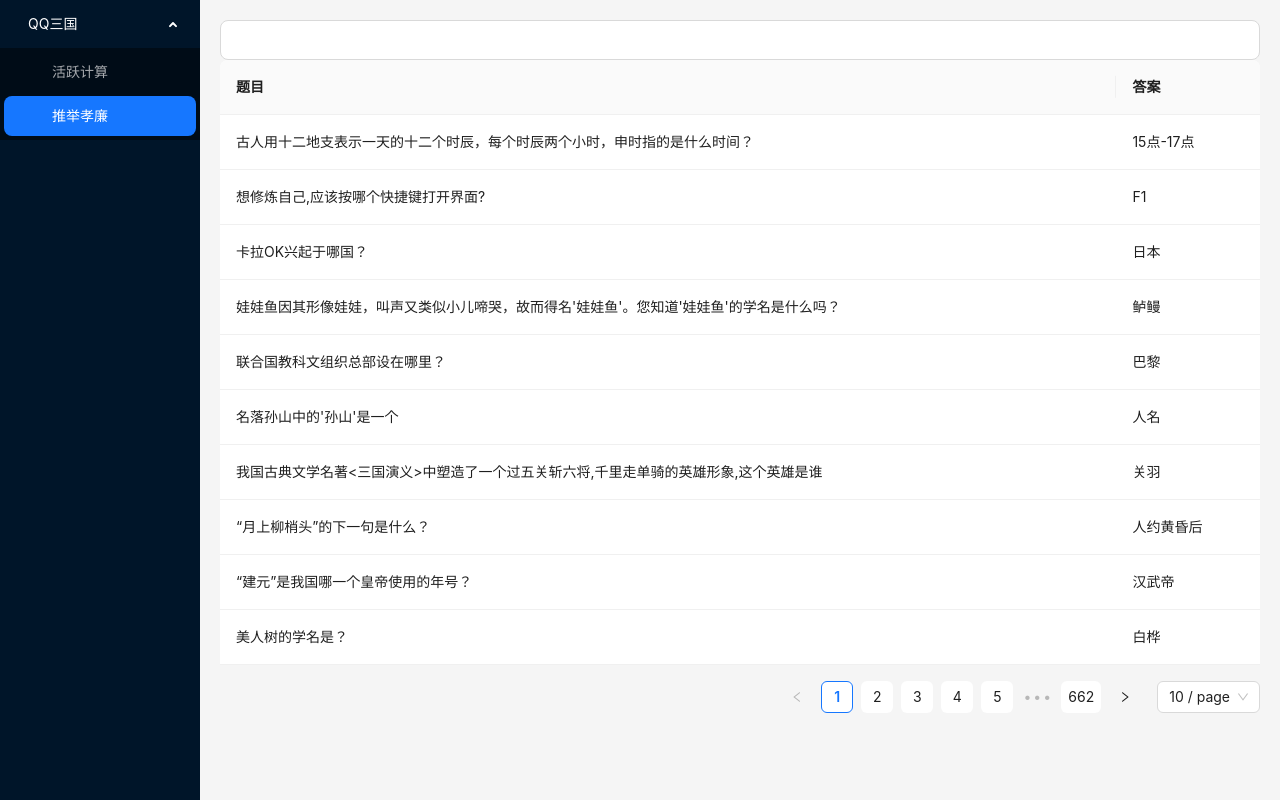
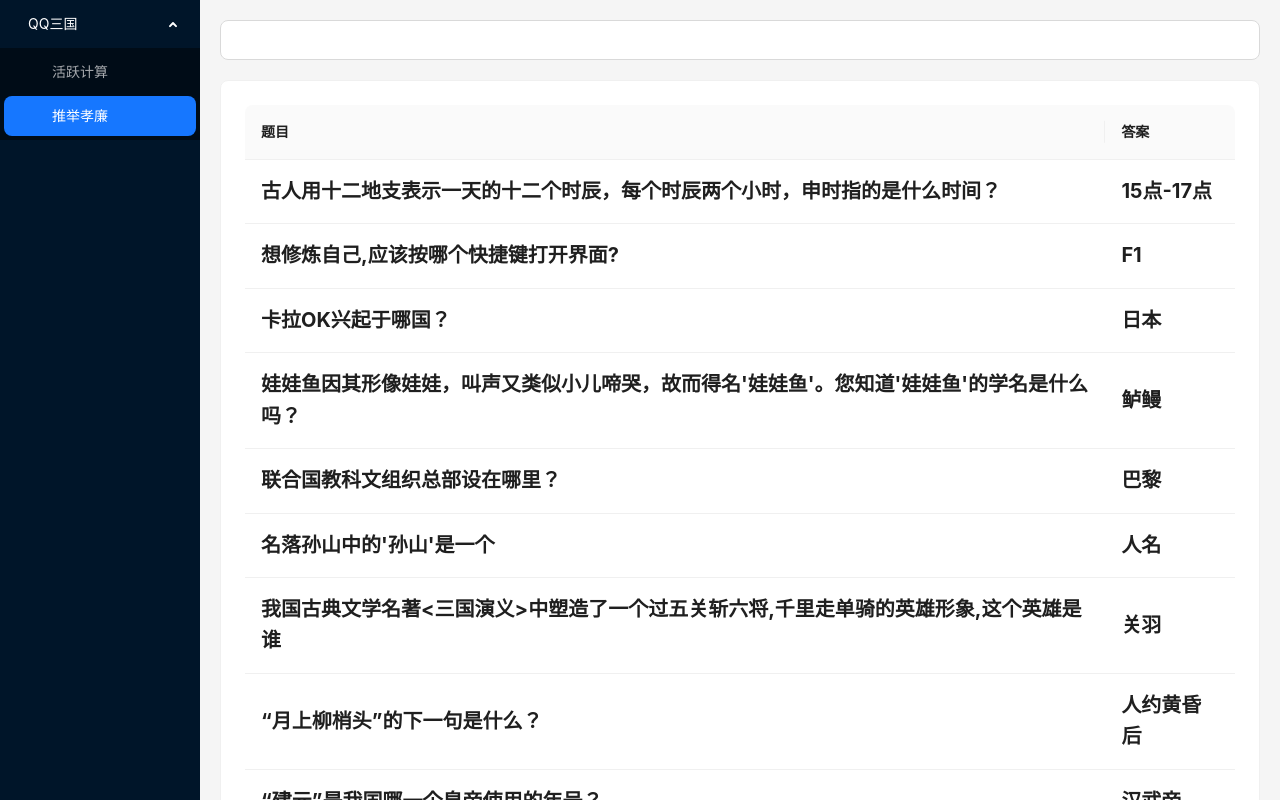
Before and after one commit to Evil-Sphinx/planet, a React (Create React App) app: page /#/question in a window 1280 px wide. Built offline with nearby package versions, Linux system fonts and the light colour scheme.

Commit message:
QQSG question

```diff
--- a/src/views/question/index.js
+++ b/src/views/question/index.js
@@ -3,9 +3,14 @@ import './index.less';
 import { Card, Input, Table } from 'antd';
 
 import questions from '@/constants/questions';
+import { render } from 'less';
 
+const PAGE_SIZE = 10;
 const Question = () => {
   const [data, setData] = useState(questions);
+
+  const [pageNo, setPageNo] = useState(1);
+  const [pageSize, setPageSize] = useState(PAGE_SIZE);
   const handleSearch = (e) => {
     const value = e.target.value;
 
@@ -20,24 +25,44 @@ const Question = () => {
     setData(filteredQuestions);
   };
 
+  const pagination = {
+    current: pageNo,
+    pageSize: pageSize,
+    total: data ? data.size : 0,
+    hideOnSinglePage: true,
+    onChange: (page, pageSize) => {
+      setPageNo(page);
+      setPageSize(pageSize);
+    }
+  };
+
   const columns = [
     {
       title: '题目',
       dataIndex: 'question',
-      key: 'question'
+      key: 'question',
+      render: (text) => {
+        return <span className="question">{text}</span>;
+      }
     },
     {
       title: '答案',
       dataIndex: 'answer',
-      key: 'answer'
+      key: 'answer',
+      render: (text) => {
+        return <span className="answer">{text}</span>;
+      }
     }
   ];
   return (
     <div className="questionWrap">
       <Input size="large" onChange={handleSearch} />
-      {/* <Card> */}
-      <Table columns={columns} dataSource={data} />
-      {/* </Card> */}
+      <Card
+        style={{
+          marginTop: '20px'
+        }}>
+        <Table columns={columns} dataSource={data} pagination={pagination} />
+      </Card>
     </div>
   );
 };
--- a/src/views/question/index.less
+++ b/src/views/question/index.less
@@ -1,2 +1,11 @@
 .questionWrap {
+  .question {
+    font-size: 20px;
+    font-weight: bold;
+  }
+
+  .answer {
+    font-size: 20px;
+    font-weight: bold;
+  }
 }
```
